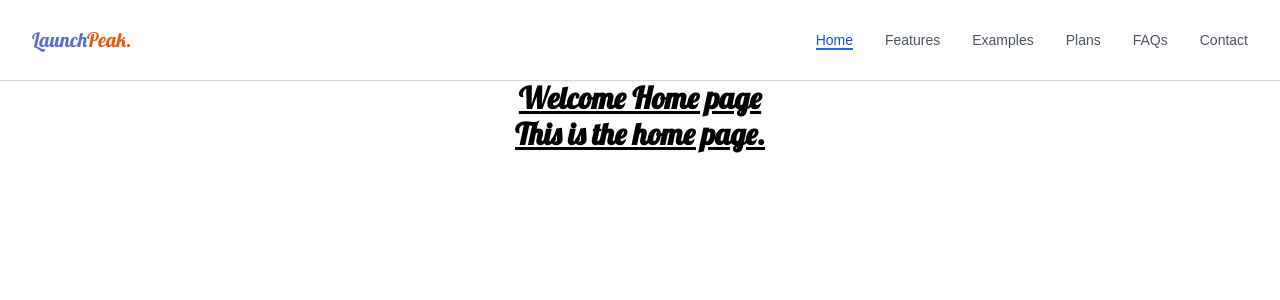
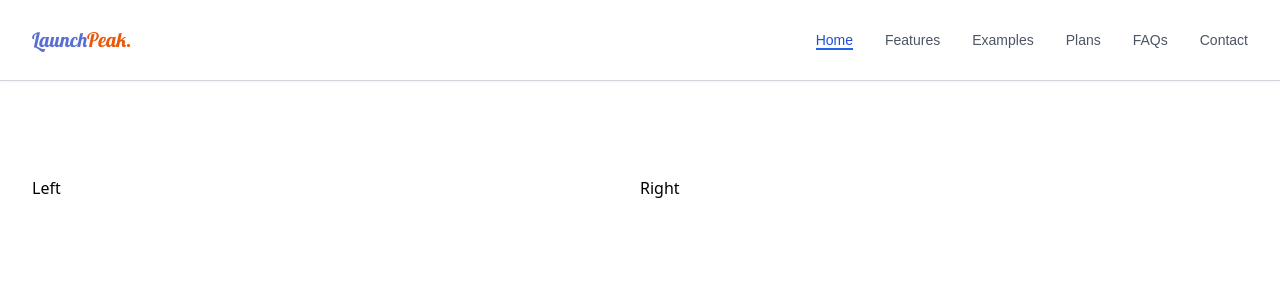
Before and after one commit to lodsa-ntos/launchpeak-starter, a React (Vite) app: page / in a window 1280 px wide. Shown: the top 300 px of the page. Built offline with nearby package versions, Linux system fonts and the light colour scheme; a web font is replaced by a local one.

Commit message:
Add HeroSection component and integrate it into Home page

```diff
--- /dev/null
+++ b/src/components/HeroSection.jsx
@@ -0,0 +1,21 @@
+import React from 'react'
+
+function HeroSection() {
+
+  return (
+    <section className="container mx-auto flex flex-col md:flex-row justify-between items-center pt-44 pb-6 px-4 sm:px-6 lg:px-8">
+
+        {/* Hero Section - Left Col */}
+        <div className='w-full md:w-1/2 space-y-8'>
+            Left
+        </div>
+
+        {/* Hero Section - Right Col */}
+        <div className='w-full md:w-1/2 '>
+            Right
+        </div>
+    </section>
+  )
+}
+
+export default HeroSection
--- a/src/pages/home.jsx
+++ b/src/pages/home.jsx
@@ -1,15 +1,14 @@
 import React from 'react';
 import Navbar from '../components/Navbar';
+import HeroSection from '../components/HeroSection';
 
 function Home() {
 
     return (
         <>
         <Navbar />
-        <div className="text-3xl font-bold underline font-Lobster text-center mt-20">
-            <h1>Welcome Home page</h1>
-            <p>This is the home page.</p>
-        </div>
+        <HeroSection />
+
         </>
     )
 }
```
